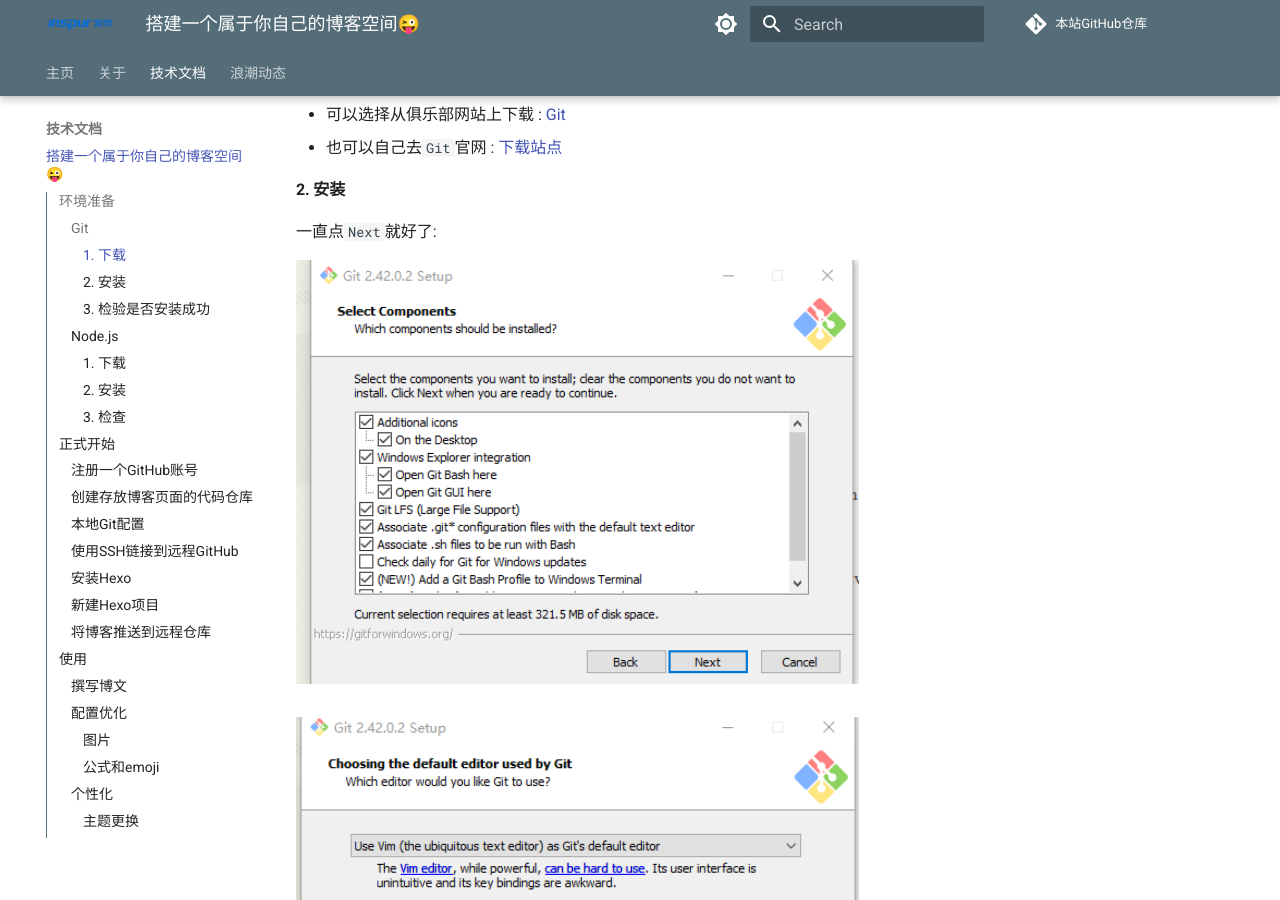
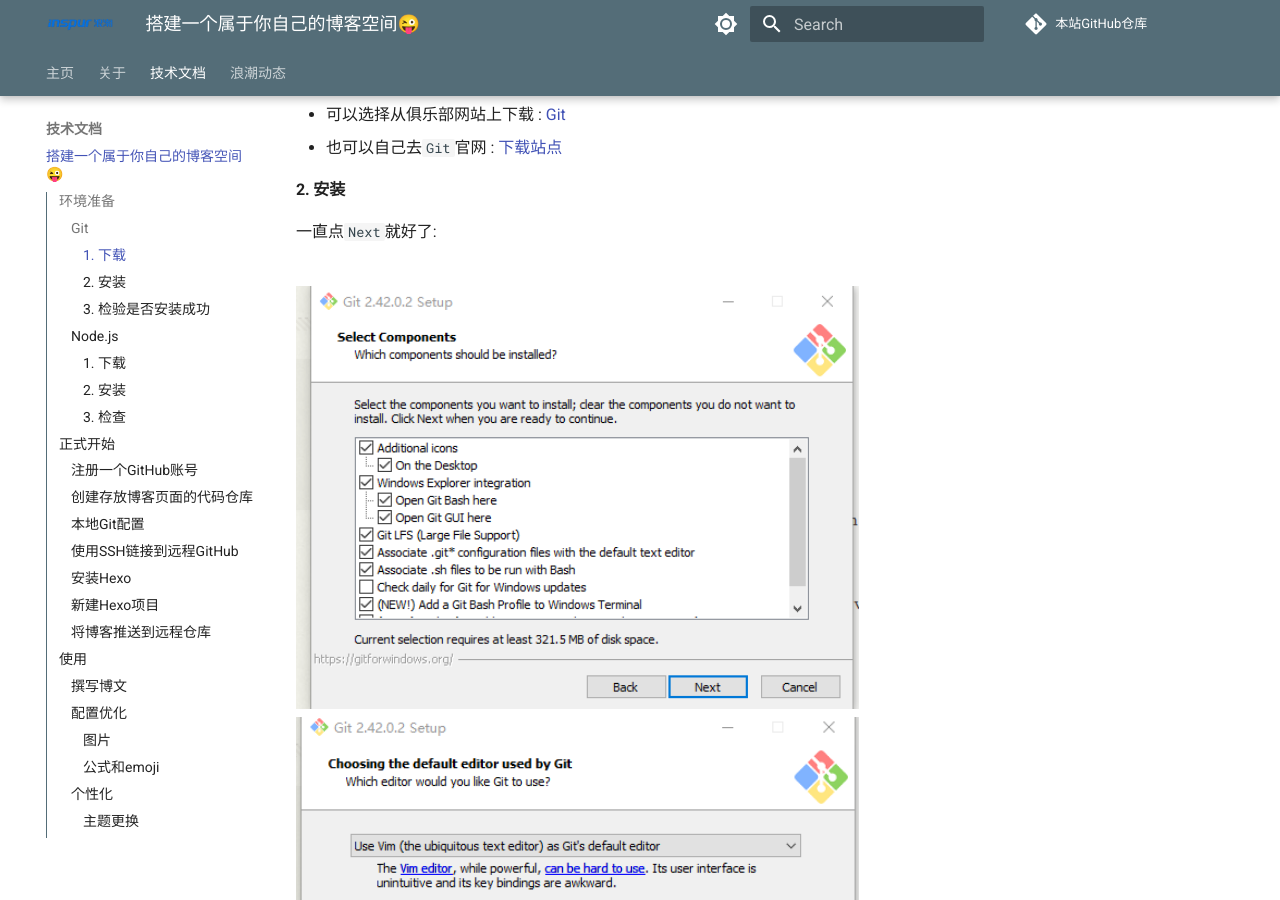
Before and after one commit to ISC-XDU/Blog, an MkDocs documentation site: the page built from docs/技术文档/get_a_blog.md, in a window 1280 px wide and 900 px high, scrolled down 582 px. Built offline with MkDocs 1.6.1 and Material for MkDocs 9.7.7, drawn with Linux system fonts in a browser that asks for light colours; emoji names are drawn with the system emoji font; comment, search, counter and statistics services are not loaded.

Commit message:
update format

````diff
--- a/docs/技术文档/get_a_blog.md
+++ b/docs/技术文档/get_a_blog.md
@@ -26,15 +26,13 @@
 #### 2. 安装
 一直点`Next`就好了:
 
-<img alt="Git安装示例图1" src="get_a_blog/git_install1.png" width="60%">
-<br>
-<br>
-<img alt="Git安装示例图2" src="get_a_blog/git_install2.png" width="60%">
+<br> <img alt="Git安装示例图1" src="get_a_blog/git_install1.png" width="60%">
+<br> <img alt="Git安装示例图2" src="get_a_blog/git_install2.png" width="60%">
 
 #### 3. 检验是否安装成功
 任何地方点击右键出现`Git Bash`即安装成功：
 
-<img alt="Git安装成功图" src="get_a_blog/git_install_success.png" width="40%">
+<br> <img alt="Git安装成功图" src="get_a_blog/git_install_success.png" width="40%">
 
 ### Node.js
 
@@ -48,12 +46,12 @@
 #### 2. 安装
 注意安装时选择**添加到环境变量**，即`Add to Path`：
 
-<img alt="nodejs安装示例图" src="get_a_blog/nodejs_install.png" width="60%">
+<br> <img alt="nodejs安装示例图" src="get_a_blog/nodejs_install.png" width="60%">
 
 #### 3. 检查
 键盘点击`win`+`R`打开运行，输入`cmd`并回车打开终端，输入`node -v`和`npm -v`，均显示版本号即安装成功
 
-<img alt="安装成功示例图" src="get_a_blog/nodejs_install_ok.png" width="40%">
+<br> <img alt="安装成功示例图" src="get_a_blog/nodejs_install_ok.png" width="40%">
 
 ## 正式开始
 
@@ -63,18 +61,18 @@
 
 **注意**：保存好你的**用户名**、**密码**以及**邮箱**
 
-<img alt="GitHub首页" src="get_a_blog/GitHub_com.png"  width="60%">
+<br> <img alt="GitHub首页" src="get_a_blog/GitHub_com.png"  width="60%">
 
 注册成功后你的`GitHub`主页(初始头像随机生成) ：
 
-<img alt="注册成功图" src="get_a_blog/GitHub_register_ok.png" width="60%">
+<br> <img alt="注册成功图" src="get_a_blog/GitHub_register_ok.png" width="60%">
 
 ### 创建存放博客页面的代码仓库
 
 在`Repositories`页面新建一个名为 `你的用户名.github.io` 的仓库，**注意使用你自己账户的用户名**
 
 示例：
-<img alt="博客代码仓库创建" src="get_a_blog/repository_build.png" width="60%">
+<br> <img alt="博客代码仓库创建" src="get_a_blog/repository_build.png" width="60%">
 
 ### 本地Git配置
 
@@ -95,7 +93,7 @@
 
 示例：
 
-<img alt="Git本地配置" src="get_a_blog/git_config_global.png" width="60%">
+<br> <img alt="Git本地配置" src="get_a_blog/git_config_global.png" width="60%">
 
 ### 使用SSH链接到远程GitHub
 
@@ -104,7 +102,7 @@
 ssh-keygen -t rsa -C "你的邮箱" #邮箱同上
 ```
 然后一直回车：
-<img alt="ssh生成" src="get_a_blog/ssh_generate.png" width="60%">
+<br> <img alt="ssh生成" src="get_a_blog/ssh_generate.png" width="60%">
 
 接着输入：
 ```shell
@@ -116,12 +114,12 @@
 ```shell
 cat id_rsa.pub #将目标文件的内容输出
 ```
-<img alt="ssh生成" src="get_a_blog/ssh_get.png" width="60%">
+<br> <img alt="ssh生成" src="get_a_blog/ssh_get.png" width="60%">
 
 再复制公钥(圈出来的部分)，**注意从`ssh-rsa`开始到`邮箱号`结束都是**
 
 然后，去到`GitHub`上，打开`Settings`，再进到`SSH and GPG keys`中，新建一个`SSH key`
-<img alt="Github新建ssh" src="get_a_blog/ssh_new_github.png" width="60%">
+<br> <img alt="Github新建ssh" src="get_a_blog/ssh_new_github.png" width="60%">
 这里名字任取，内容即刚刚复制的公钥，点击`Add SSH key`即添加完成
 
 再切回我们的`Git Bash`窗口，输入：
@@ -130,7 +128,7 @@
 ```
 出现以下提示即`SSH`连接成功：
 
-<img alt="ssh远程测试" src="get_a_blog/ssh_test.png" width="60%">
+<br> <img alt="ssh远程测试" src="get_a_blog/ssh_test.png" width="60%">
 
 在`Git Bash`中输入`exit`即可退出窗口了
 
@@ -141,7 +139,7 @@
 ```
 即可安装`Hexo`，没有报错即安装成功；且你输入`hexo`应当会出现相关信息：
 
-<img alt="Hexo安装" src="get_a_blog/hexo_install.png" width="60%">
+<br> <img alt="Hexo安装" src="get_a_blog/hexo_install.png" width="60%">
 
 **注**：同样，在终端窗口输入`exit`即可关闭
 
@@ -162,11 +160,11 @@
 ```
 窗口中会输出一个本地可预览的地址 ：
 
-<img alt="Hexo生成和预览" src="get_a_blog/hexo_g_s.png" width="60%">
+<br> <img alt="Hexo生成和预览" src="get_a_blog/hexo_g_s.png" width="60%">
 
 复制在浏览器中打开，即可看到博客页面 ：
 
-<img alt="hexo预览" src="get_a_blog/hexo_s.png" width="60%">
+<br> <img alt="hexo预览" src="get_a_blog/hexo_s.png" width="60%">
 
 **注**：在`Git Bash`窗口中点击`Ctrl`+`C`即可停止预览
 
@@ -191,7 +189,7 @@
 实际上，`repo`即远程仓库的意思，这个对应的就是我们创建的个人博客仓库
 示例：
 
-<img alt="hexo deploy配置" src="get_a_blog/hexo_deploy_config.png" width="60%">
+<br> <img alt="hexo deploy配置" src="get_a_blog/hexo_deploy_config.png" width="60%">
 
 保存文件修改，并在`Git Bash`窗口中输入 ：
 ```shell
@@ -199,15 +197,15 @@
 ```
 没有报错即推送成功：
 
-<img alt="hexo d成功" src="get_a_blog/hexo_d_ok.png" width="60%">
+<br> <img alt="hexo d成功" src="get_a_blog/hexo_d_ok.png" width="60%">
 
 接着再到`GitHub`上看一看我们的博客仓库，会发现已经上传了文件：
 
-<img alt="GitHub 仓库更新成功" src="get_a_blog/github_d_ok.png" width="60%">
+<br> <img alt="GitHub 仓库更新成功" src="get_a_blog/github_d_ok.png" width="60%">
 
 看一看`Actions`，也部署成功了 ：
 
-<img alt="page部署成功" src="get_a_blog/git_acton_ok.png" width="60%">
+<br> <img alt="page部署成功" src="get_a_blog/git_acton_ok.png" width="60%">
 
 然后再在浏览器中输入地址
 ```
@@ -215,7 +213,7 @@
 ```
 即可访问你的博客站点啦(同理别人亦可访问) ：
 
-<img alt="博客页面访问成果你" src="get_a_blog/blog_visit_ok.png" width="60%">
+<br> <img alt="博客页面访问成果你" src="get_a_blog/blog_visit_ok.png" width="60%">
 
 至此，基本的工作已经完成，可以开始写博客~~水文~~了:yum:
 
@@ -227,7 +225,7 @@
 
 首先，将`_config.yml`中的`post_asset_folder`设为`true`:
 
-<img alt="post_asset_folder设置" src="get_a_blog/post_asset_folder.png" width="60%">
+<br> <img alt="post_asset_folder设置" src="get_a_blog/post_asset_folder.png" width="60%">
 
 这个配置可以在你新建博文的时候自动生成一个对应文件夹(可以用来存放媒体文件)
 
@@ -237,11 +235,11 @@
 ```
 示例：
 
-<img alt="新建博文" src="get_a_blog/hexo_new_test.png" width="60%">
+<br> <img alt="新建博文" src="get_a_blog/hexo_new_test.png" width="60%">
 
 然后打开打印信息中对应的路径，就会看到新生成的`markdown`文件和对应的文件夹 ：
 
-<img alt="新建博文成功" src="get_a_blog/hexo_new_test_ok.png" width="50%">
+<br> <img alt="新建博文成功" src="get_a_blog/hexo_new_test_ok.png" width="50%">
 
 现在你可以尝试在媒体文件夹中放张图，博文中引一下，再写一写公式、`emoji`之类的，然后试着推送一下
 
@@ -266,14 +264,14 @@
 ```
 没报错就安装成功：
 
-<img alt="新建博文" src="get_a_blog/hexo_asset_image.png" width="60%">
+<br> <img alt="新建博文" src="get_a_blog/hexo_asset_image.png" width="60%">
 
 2. 修改此插件源码
     进到目录`node_modules\hexo-asset-image`中，打开`index.js`文件，修改`58`行为:
     ```js
     $(this).attr('src', src)
     ```
-    <img alt="修改插件源码" src="get_a_blog/fix_hexo_asset_image.png" width="60%">
+    <br> <img alt="修改插件源码" src="get_a_blog/fix_hexo_asset_image.png" width="60%">
 
 再推送试试图片能不能显示
 
@@ -305,11 +303,11 @@
 
 示例：
 
-<img alt="新插件配置" src="get_a_blog/hexo_markdown_plugin.png" width="60%">
+<br> <img alt="新插件配置" src="get_a_blog/hexo_markdown_plugin.png" width="60%">
 
 再推送，应该就能正常显示力：
 
-<img alt="显示优化" src="get_a_blog/problem_fix1.png" width="60%">
+<br><img alt="显示优化" src="get_a_blog/problem_fix1.png" width="60%">
 
 ### 个性化
 
@@ -320,7 +318,6 @@
 这里的配置就比较多了，大家可以根据自己的需要去看一看找一找，教程也有很多
 
 我这里试了下`fluid`主题，换主题之后：
-
-<img alt="fluid体验" src="get_a_blog/fluid_test.png" width="60%">
+<br> <img alt="fluid体验" src="get_a_blog/fluid_test.png" width="60%">
 
 给个链接：[fluid官方文档](https://hexo.fluid-dev.com/docs/start/)
````
